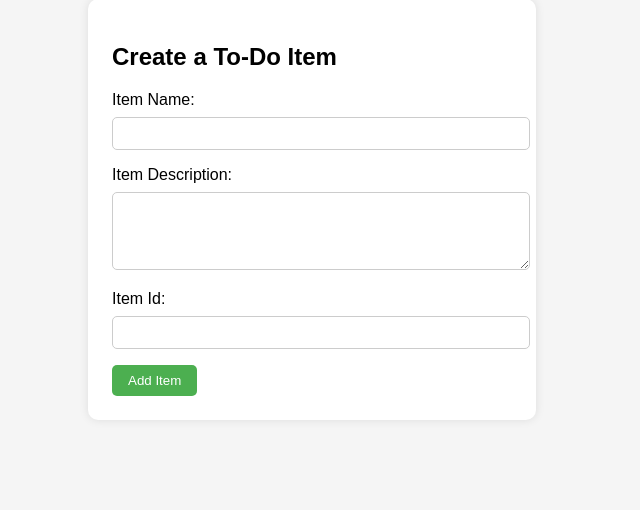
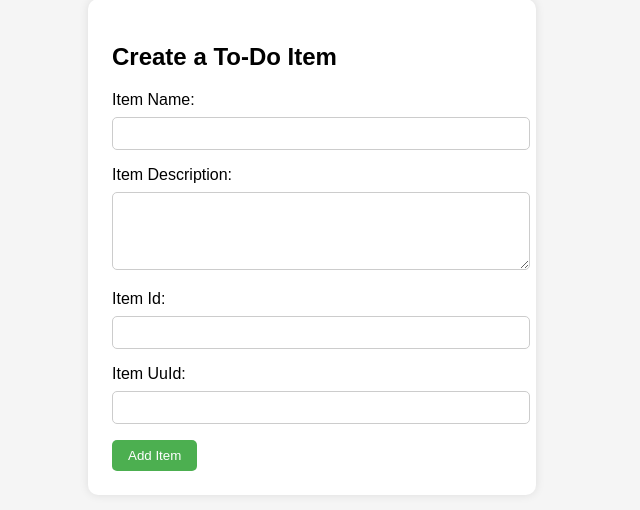
Before and after one commit to darshil-nakrani/git-assignment, a Flask app: template task2/frontend/templates/todo.html in a window 1280 px wide. Shown: the part 41-551 px from the top of the page, without its empty margins (328-968 px from the left). Run offline with Flask 3, Linux system fonts and the light colour scheme; the template is opened without the code that fills it, so the values that code supplies are empty.

Commit message:
Add Item UUID field

```diff
--- a/task2/frontend/templates/todo.html
+++ b/task2/frontend/templates/todo.html
@@ -50,6 +50,9 @@
       <label for="itemId">Item Id:</label>
       <input type="text" id="itemId" name="itemId" required>
 
+      <label for="itemUuId">Item UuId:</label>
+      <input type="text" id="itemUuId" name="itemUuId" required>
+
       <button type="submit">Add Item</button>
     </form>
   </div>
```
